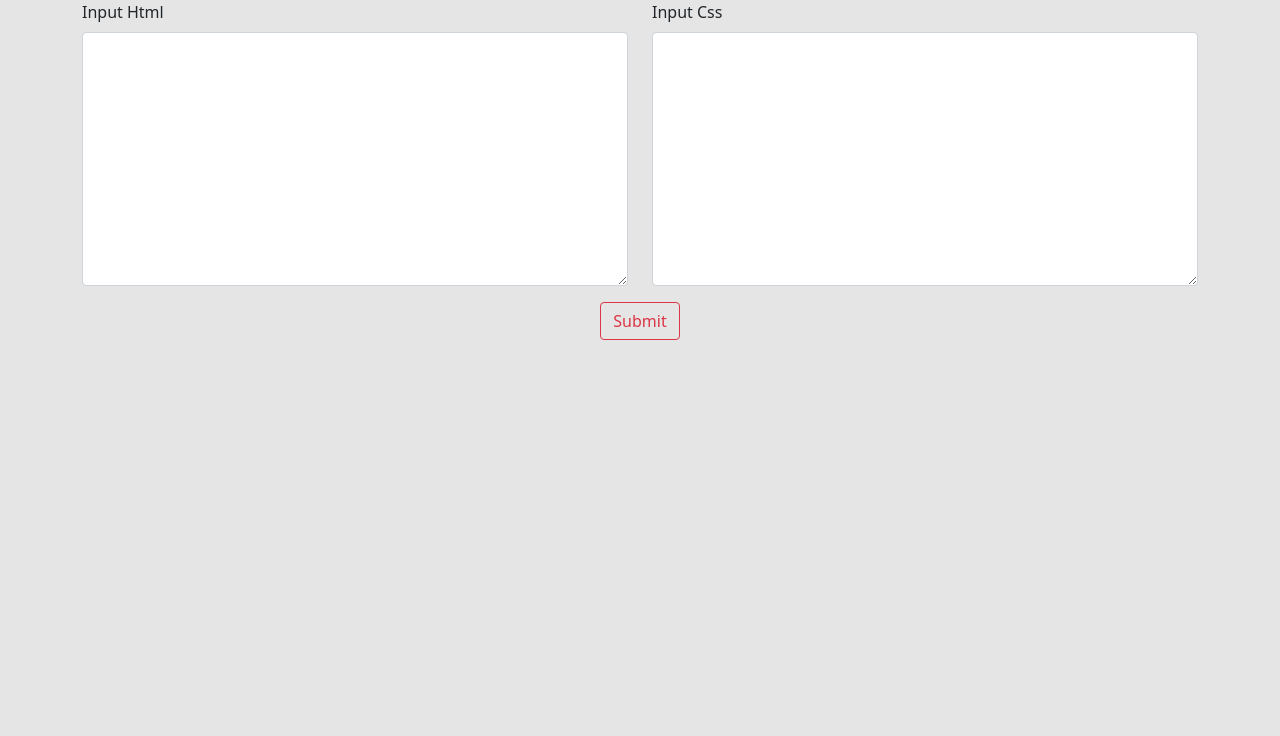
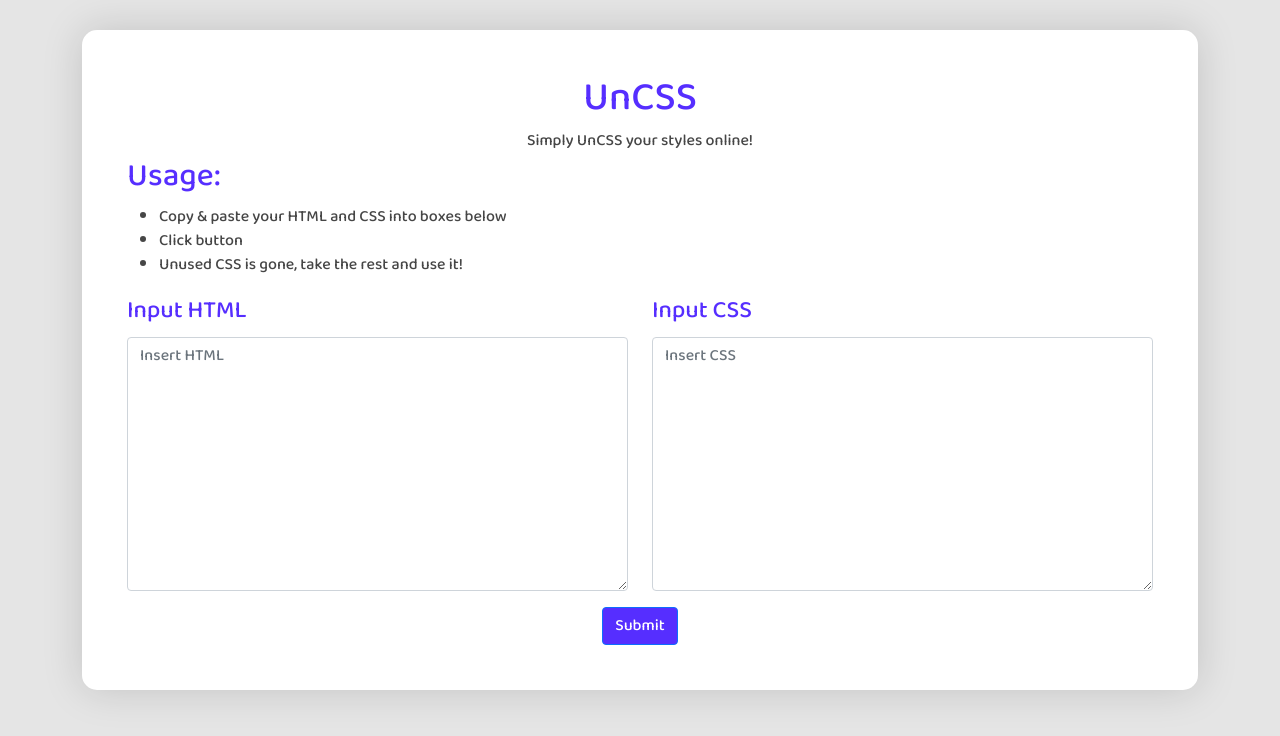
Before and after one commit to 0xh7ml/unCSS, a Flask app: page / in a window 1280 px wide. Shown: the top 736 px of the page. Run offline with Flask 2, Linux system fonts and the light colour scheme.

Commit message:
updating

```diff
--- a/static/style.css
+++ b/static/style.css
@@ -1,3 +1,42 @@
+@import url('https://fonts.googleapis.com/css2?family=Baloo+Da+2:wght@500&display=swap');
 body{
     background-color: #e5e5e5!important;
+    margin: 0;
+    font-family: 'Baloo Da 2';
 }
+.section{
+    background-color: #ffffff;
+    padding: 45px;
+    margin-top: 30px;
+    border: hidden;
+    border-radius: 15px;
+    box-sizing: border-box;
+    box-shadow: 0px 0px 40px rgba(0, 0, 0, 0.15);;
+
+}
+label{
+    font-size: 24px;
+    font-weight: 500;
+    color: #562eff;
+}
+.btn , .btn-primary{
+    font-family: 'Baloo Da 2'!important;
+    background-color: #562eff;
+}
+.btn-primary:hover{
+    background-color: #4929d6;
+}
+h2{
+    color:#562eff;
+}
+li{
+    color: #464646;
+}
+h1{
+    color: #562eff;
+    text-align: center;
+}
+h6{
+    color: #464646;
+    text-align: center;
+}
--- a/templates/index.html
+++ b/templates/index.html
@@ -1,31 +1,51 @@
 <!DOCTYPE html>
 <html lang="en">
+
 <head>
     <meta charset="UTF-8">
     <meta http-equiv="X-UA-Compatible" content="IE=edge">
     <meta name="viewport" content="width=device-width, initial-scale=1.0">
     <title>Document</title>
-    <link rel= "stylesheet" type= "text/css" href= "{{ url_for('static',filename='style.css') }}">
-    <link href="https://cdn.jsdelivr.net/npm/bootstrap@5.0.2/dist/css/bootstrap.min.css" rel="stylesheet" integrity="sha384-EVSTQN3/azprG1Anm3QDgpJLIm9Nao0Yz1ztcQTwFspd3yD65VohhpuuCOmLASjC" crossorigin="anonymous">
-    <script src="https://cdn.jsdelivr.net/npm/bootstrap@5.0.2/dist/js/bootstrap.bundle.min.js" integrity="sha384-MrcW6ZMFYlzcLA8Nl+NtUVF0sA7MsXsP1UyJoMp4YLEuNSfAP+JcXn/tWtIaxVXM" crossorigin="anonymous"></script>
+    <link href="https://cdn.jsdelivr.net/npm/bootstrap@5.0.2/dist/css/bootstrap.min.css" rel="stylesheet"
+        integrity="sha384-EVSTQN3/azprG1Anm3QDgpJLIm9Nao0Yz1ztcQTwFspd3yD65VohhpuuCOmLASjC" crossorigin="anonymous">
+    <script src="https://cdn.jsdelivr.net/npm/bootstrap@5.0.2/dist/js/bootstrap.bundle.min.js"
+        integrity="sha384-MrcW6ZMFYlzcLA8Nl+NtUVF0sA7MsXsP1UyJoMp4YLEuNSfAP+JcXn/tWtIaxVXM"
+        crossorigin="anonymous"></script>
+    <link rel="stylesheet" type="text/css" href="{{url_for('static',filename='style.css')}}">
 </head>
+
 <body>
     <div class="container">
         <form action="/" method="POST" name="input_code">
+            <div class="section">
                 <div class="row">
                     <div class="col">
-                    <label for="html_text" class="form-label">Input Html</label>
-                    <textarea name="html_text" id="#" cols="30" rows="10" class="form-control"></textarea>
+                        <h1>UnCSS</h1>
+                        <h6>Simply UnCSS your styles online!</h6>
+                        <h2>Usage:</h2>
+                        <ul>
+                            <li>Copy & paste your HTML and CSS into boxes below</li>
+                            <li>Click button</li>
+                            <li>Unused CSS is gone, take the rest and use it!</li>
+                        </ul>
+                    </div>
+                </div>
+                <div class="row">
+                    <div class="col">
+                        <label for="html_text" class="form-label">Input HTML</label>
+                        <textarea placeholder="Insert HTML" name="html_text" id="#" cols="30" rows="10" class="form-control"></textarea>
                     </div>
                     <div class="col">
-                    <label for="css_text" class="form-label">Input Css</label>
-                    <textarea name="css_text" id="#" cols="30" rows="10" class="form-control"></textarea>
+                        <label for="css_text" class="form-label">Input CSS</label>
+                        <textarea placeholder="Insert CSS" name="css_text" id="#" cols="30" rows="10" class="form-control"></textarea>
                     </div>
                 </div>
                 <center>
-            <button type="submit" class="btn btn-outline-danger mt-3">Submit</button>
+                    <button type="submit" class="btn btn-primary mt-3">Submit</button>
                 </center>
         </form>
     </div>
+    </div>
 </body>
+
 </html>
```
Also changed, not shown: templates/output.html (+13 -5 lines). Lines whose indentation alone changed are shown as unchanged.
